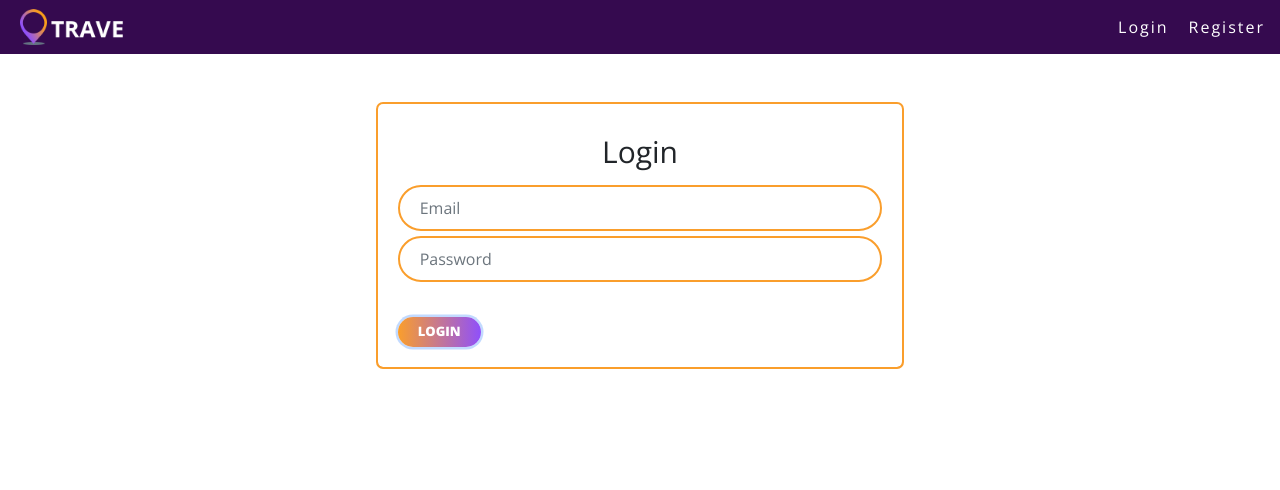
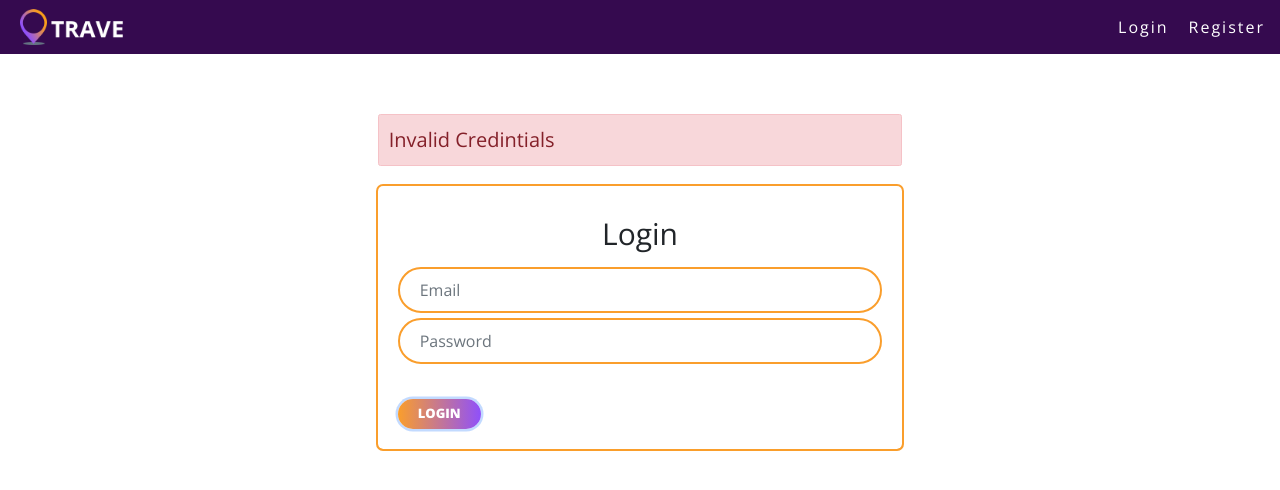
Before and after one commit to mohammedsaqib1/Trave, a React (Create React App) app in the folder client/: page /login in a window 1280 px wide. Both pictures are taken after a click on the button "LOGIN". Shown: the top 490 px of the page. Built offline with nearby package versions, Linux system fonts and the light colour scheme; no server answers.

Commit message:
Completed authentication login with invalid credential

```diff
--- a/client/src/components/Error.js
+++ b/client/src/components/Error.js
@@ -1,11 +1,10 @@
 import React from 'react'
-import Homescreen from '../screens/Homescreen'
 
-function Error() {
+function Error({message}) {
     return (
         <div>
             <div class="alert alert-danger" role="alert">
-                Something went wrong! Please try again later.
+                {message}
             </div>
         </div>
     )
--- a/client/src/components/Success.js
+++ b/client/src/components/Success.js
@@ -1,10 +1,10 @@
 import React from 'react'
 
-function Success() {
+function Success({message}) {
     return (
         <div>
             <div class="alert alert-success" role="alert">
-                This is a success alert—check it out!
+                {message}
             </div>
         </div>
     )
--- a/client/src/screens/Loginscreen.js
+++ b/client/src/screens/Loginscreen.js
@@ -1,38 +1,53 @@
 import React, {useState, useEffect} from 'react'
 import axios from "axios";
+import Loader from '../components/Loader'
+import Error from "../components/Error";
 
 function Loginscreen() {
     const[email, setemail] = useState('')
     const[password, setpassword] = useState('')
+    const [loading, setloading] = useState(false);
+    const [error, seterror] = useState();
 
-async function login(){
+async function Login(){
 
         const user={
             email,
             password,
         }
         try {
-            const result = await axios.post('api/users/login' , user).data
+
+            setloading(true);
+            const result = (await axios.post('/api/users/login' , user)).data
+            setloading(false);
+
+            localStorage.setItem('currentUser' , JSON.stringify(result));
+            window.location.href='/home'
+
         } catch (error) {
-            console.log(error);
+            console.log(error)
+            setloading(false);
+            seterror(true)
         }
-        console.log(user)
+
 
 }
     return (
         <div>
+            {loading && (<Loader/>)}
             <div className="row justify-content-center mt-5">
-                <div className="col-md-5">
-
+                <div className="col-md-5 mt-5">
+                    {error && (<Error message='Invalid Credintials'/>)}
                     <div className="boxshadow">
                         <h2 className="h2-register">Login</h2>
+
                         <input style={{fontSize:'1.6rem'}} type="email" className="form-control" placeholder="Email"
                         value={email} onChange={(e)=>{setemail(e.target.value)}}
                         />
-                        <input style={{fontSize:'1.6rem'}} type="password" className="form-control" placeholder="Password"
+                        <input style={{fontSize:'1.6rem'}} type="text" className="form-control" placeholder="Password"
                         value={password} onChange={(e)=>{setpassword(e.target.value)}}
                         />
-                    <button className="btn btn-lg btn-gradient mt-5" onClick={login}>
+                    <button className="btn btn-lg btn-gradient mt-5" onClick={Login}>
                         Login
                     </button>
                     </div>
--- a/client/src/screens/Registerscreen.js
+++ b/client/src/screens/Registerscreen.js
@@ -1,10 +1,18 @@
 import React, {useState, useEffect} from 'react'
 import axios from "axios";
+import Loader from '../components/Loader'
+import Error from "../components/Error";
+import Success from "../components/Success";
+
 function Registerscreen() {
     const[name, setname] = useState('')
     const[email, setemail] = useState('')
     const[password, setpassword] = useState('')
     const[cpassword, setcpassword] = useState('')
+
+    const [loading, setloading] = useState(false);
+    const [error, seterror] = useState();
+    const [success, setsuccess] = useState();
 
 async function register(){
 
@@ -18,9 +26,21 @@ async function register(){
         }
 
         try {
-            const result = await axios.post('api/users/register' , user).data
+            setloading(true);
+            const result = (await axios.post('api/users/register' , user)).data
+            setloading(false);
+            setsuccess(true)
+
+            setname('')
+            setemail('')
+            setpassword('')
+            setcpassword('')
+
         } catch (error) {
             console.log(error);
+            seterror(true);
+            setloading(false);
+            setsuccess(true)
         }
     }
     else{
@@ -31,9 +51,11 @@ async function register(){
 
     return (
         <div>
+            {loading && (<Loader/>)}
+            {error && (<Error/>)}
             <div className="row justify-content-center mt-5">
                 <div className="col-md-5">
-
+                    {success && (<Success message='Registration Successful'/>)}
                     <div className="boxshadow">
                         <h2 className="h2-register">Register</h2>
                         <input style={{fontSize:'1.6rem'}} type="text" className="form-control" placeholder="Name"
```
